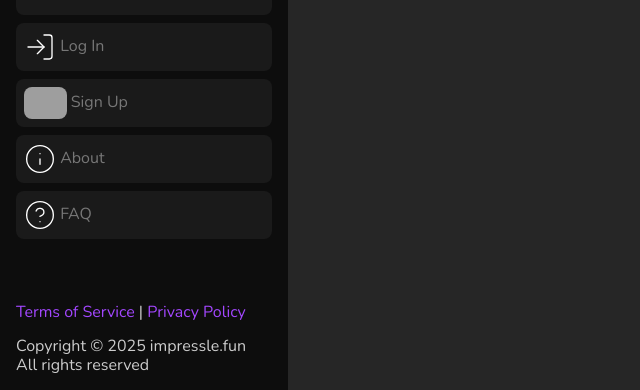
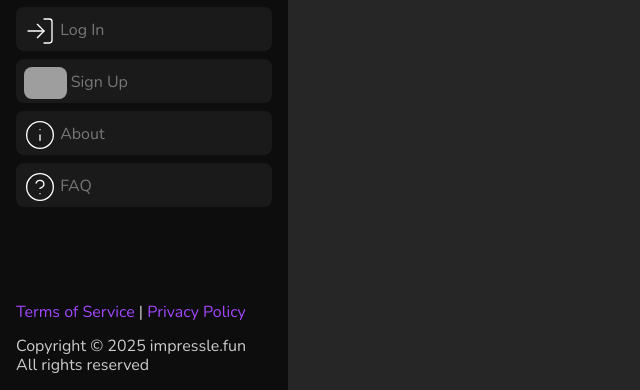
Before and after one commit to desyatkoff/impressle, a Flask app: page /about in a window 1280 px wide. Shown: the part 502-892 px from the top of the page, without its empty margins (0-640 px from the left). Run offline with Flask 3, Linux system fonts and the light colour scheme; some libraries are stand-ins or nearby versions; grey boxes are pictures that could not be loaded.

Commit message:
UPDATE: Reduced sidebar button height

```diff
--- a/website/static/styles/style.css
+++ b/website/static/styles/style.css
@@ -61,6 +61,10 @@
 
 .pure-menu-item {
     margin: 0.5em 0;
+}
+
+.pure-menu-item .pure-button {
+    height: 44px;
 }
 
 .pure-menu-link {
@@ -219,3 +223,8 @@
 #width-input::-moz-range-progress {
     background-color: #7f00ff;
 }
+
+img {
+    margin: 0;
+    padding: 0;
+}
```
